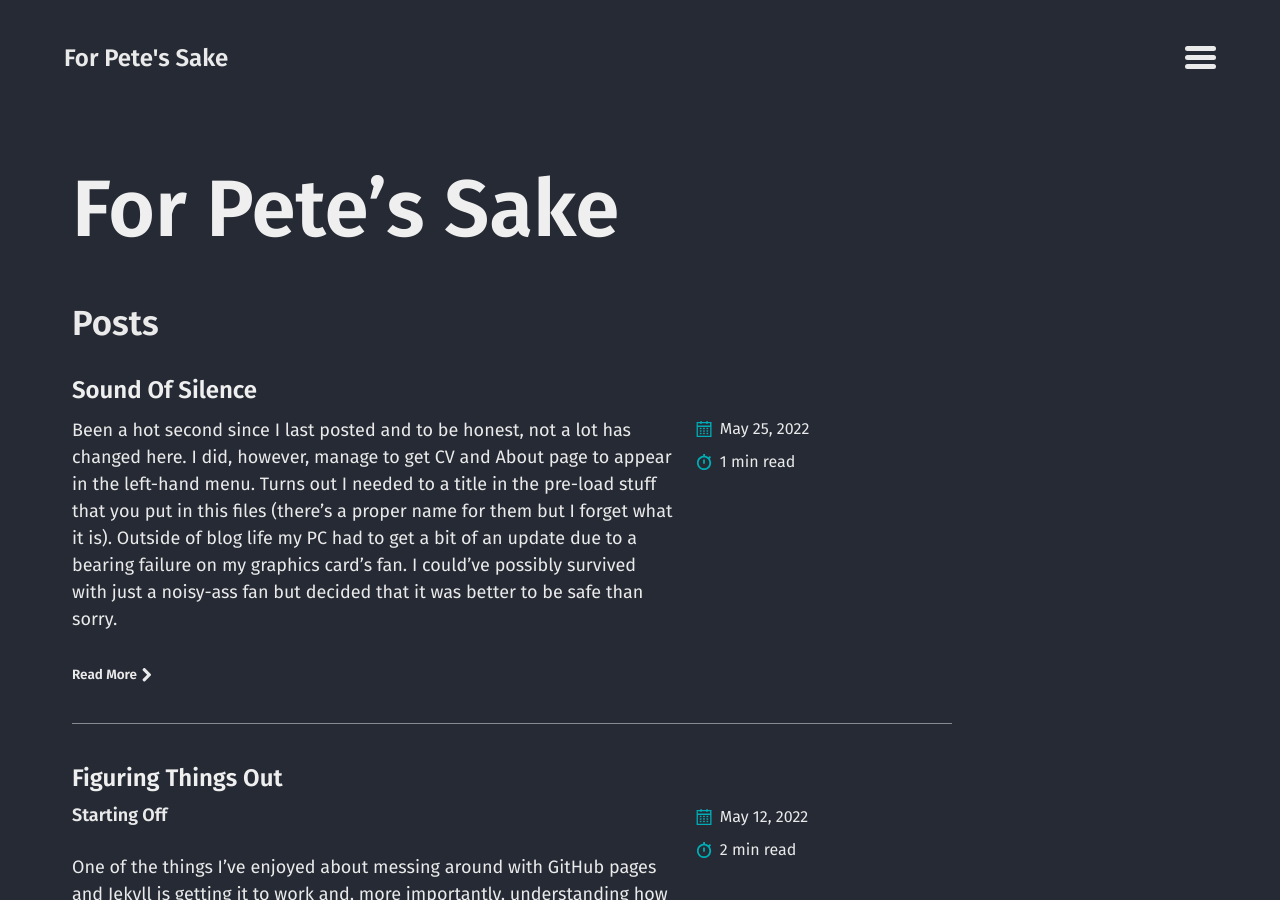
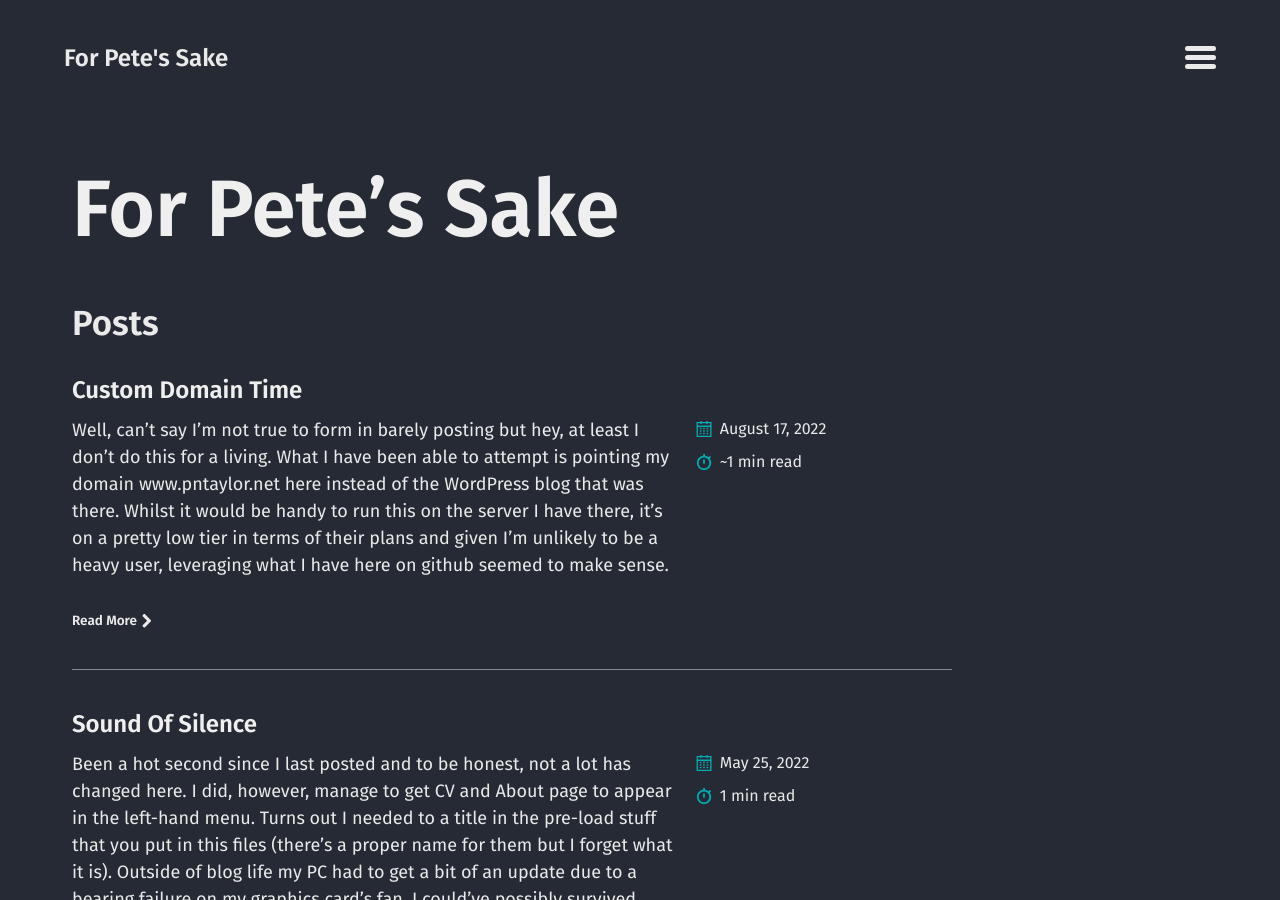
Before and after one commit to pn-taylor/pn-taylor.github.io, a Jekyll site: the page built from index.html, in a window 1280 px wide and 900 px high. Built offline with Jekyll 4.4.1, drawn with Linux system fonts in a browser that asks for light colours; the list of posts is cut into pages by our own code.

Commit message:
updated about, new blog post

```diff
--- /dev/null
+++ b/_posts/2022-08-17-custom-domain-time.md
@@ -0,0 +1,6 @@
+---
+category: General
+---
+Well, can't say I'm not true to form in barely posting but hey, at least I don't do this for a living. What I have been able to attempt is pointing my domain www.pntaylor.net here instead of the WordPress blog that was there. Whilst it would be handy to run this on the server I have there, it's on a pretty low tier in terms of their plans and given I'm unlikely to be a heavy user, leveraging what I have here on github seemed to make sense.
+
+Hopefully, once the DNS records are fully propagated I can then secure this with HTTPS but, one step at a time.
```
Also changed, not shown: about.md (+1 -1 lines).
